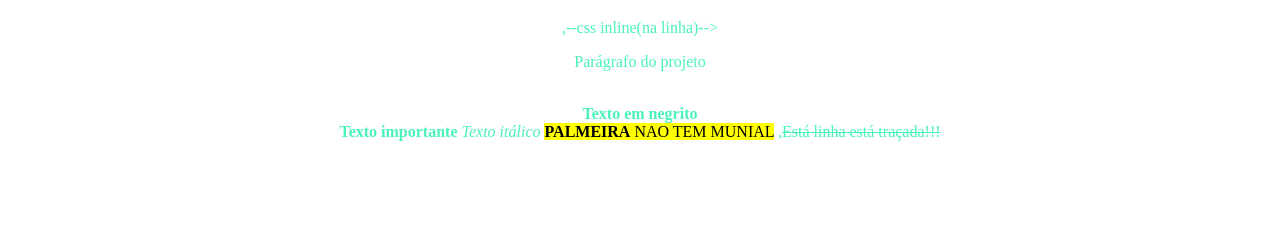
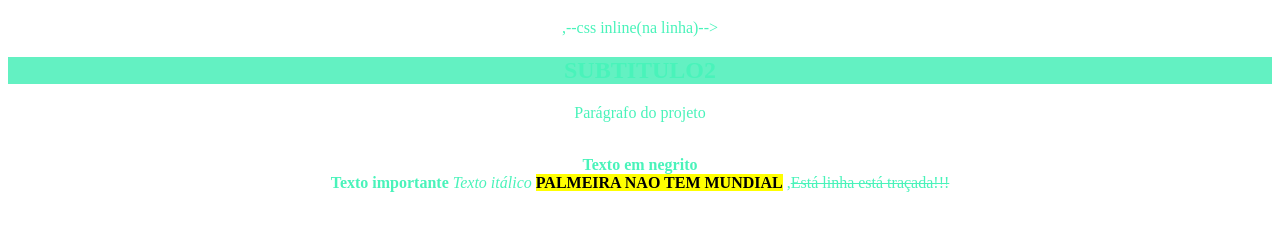
Before and after one commit to WESLEYRETIZLAFF/PROJETO03, a plain HTML site: page index.html in a window 1280 px wide. Shown: the part 87-318 px from the top of the page. Drawn offline with Linux system fonts and the light colour scheme.

Commit message:
paysandu

```diff
--- a/index.html
+++ b/index.html
@@ -1,7 +1,7 @@
 <!DOCTYPE html>    <!--Versão 5 do HTML-->
 <html> lang="pt-br">
-<head>
-<meta charst="UTF-8"
+ <head>
+<meta charset="UTF-8"
 <title> SITE DO 1B  PALMEIRA NAO TEM MUNDIAL</title>
 <style>
     body{
@@ -9,17 +9,20 @@
     text-align:center ;
     }
 </style>
-</head>
+<link rel="stylesheet" href="style.css">
+  </head>
 </body>
 <!--Formatação Básica-->
 <h1 style="background-color: rgb(73, 243, 186);"> DO projeto</h1> ,--css inline(na linha)-->
+<h2>SUBTITULO2 </h2>
+
 <p>Parágrafo do projeto</p>
 <br> <!--Break row  (quebra de linha ou pular a linha)-->
 <b>Texto em negrito</b>
 <br>
 <strong>Texto importante</strong>
 <i>Texto itálico</i>
-<mark><b>PALMEIRA</b> NAO TEM MUNIAL</mark>
+<mark><b>PALMEIRA NAO TEM MUNDIAL</b></mark>
 ,<del>Está linha está traçada!!!</del>
 
 
--- /dev/null
+++ b/style.css
@@ -0,0 +1,3 @@
+h2{
+    background-color: rgb(99, 241, 194);
+}
```
